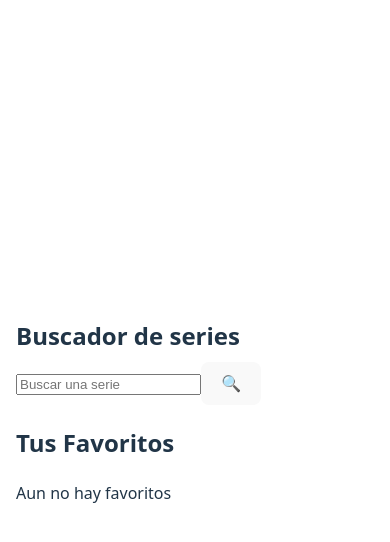
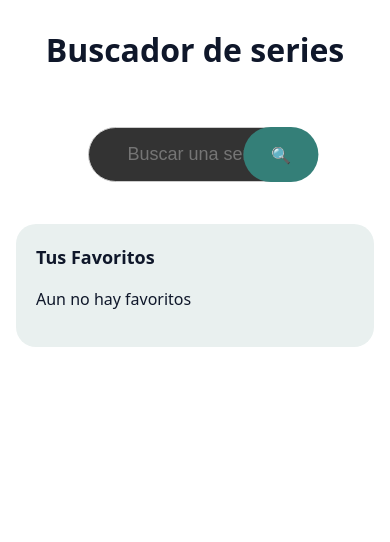
Before and after one commit to XLLAMAA/ProyectoParcial, a React (Vite) app in the folder ShowYSerie/: page / in a window 390 px wide. Shown: the top 542 px of the page. Built offline with nearby package versions, Linux system fonts and the light colour scheme.

Commit message:
Feat: Es un css provisional, pero por lo menos ya tengo la estructura, tengo que seguir quitando, cambiando y arreglando alguna cosa

```diff
--- a/ShowYSerie/src/App.css
+++ b/ShowYSerie/src/App.css
@@ -1,24 +1,120 @@
-/* src/App.css */
+/* ============ BASE ============ */
+* { box-sizing: border-box; }
+html, body, #root { min-height: 100%; width: 100%; }
+body { margin: 0; background: #ffffff; color: #0f172a; font-family: system-ui, Segoe UI, Roboto, Arial, sans-serif; }
 
-/* Contenedor principal */
-.app {
-  max-width: 1000px;
-  margin: 0 auto;
-  padding: 16px;
-  font-family: system-ui, -apple-system, Segoe UI, Roboto, Inter, sans-serif;
+/* Contenedor superior (padding global) */
+.app { padding: 2rem 1rem; }
+
+/* Título centrado */
+.app__title { margin: 0 0 1rem; font-size: 32px; font-weight: 800; text-align: center; }
+
+/* ============ SEARCHBAR (similar a .SearchBar de tu amigo) ============ */
+.sticky-wrap { position: sticky; top: 0; z-index: 10; padding: 12px 0 10px; background: linear-gradient(#fff, rgba(255,255,255,.9)); }
+.sticky-wrap form {
+  width: 60%; max-width: 60%; min-width: 60%;
+  margin: 2rem auto; display: flex; justify-content: center; position: relative;
+}
+.sticky-wrap input[type="text"]{
+  width: 100%; padding: 16px 20px; font-size: 18px; text-align: center;
+  border-radius: 999px; border: 1px solid #ccc; outline: none;
+  background: #333; color: #fff;
+}
+.sticky-wrap button[type="submit"]{
+  position: absolute; left: 90%; transform: translateX(-50%);
+  width: 35%; height: 100%; border: 0; border-radius: 999px;
+  background: #347f78; color: #fff; cursor: pointer;
+}
+.sticky-wrap button[type="submit"]:hover{ background: #23554f; }
+
+/* ============ LAYOUT (favoritos IZQ fijo | resultados DER) ============ */
+.layout{
+  width: 100%; max-width: 1280px; margin: 0 auto;
+  display: grid; grid-template-columns: 280px minmax(0,1fr); gap: 20px; align-items: start;
 }
 
-/* Título */
-.app__title {
-  margin: 0 0 12px 0;
-  font-size: 24px;
-  font-weight: 700;
+/* ============ FAVORITOS (equivalente a .FavoritesDiv) ============ */
+.favoritosList{
+  position: sticky; top: 20px;
+  width: 100%; background: #e9f0ef; border-radius: 20px; padding: 20px;
+  height: calc(100vh - 120px); overflow-y: auto;
+}
+.NameListFav{ margin: 0 0 10px; font-size: 18px; font-weight: 800; }
+.ListaFav{ display: flex; flex-direction: column; align-items: center; gap: 24px; }
+.ElementoFav{
+  width: 100%; display: flex; align-items: center; justify-content: space-between;
+  padding: 8px 10px; border-radius: 12px; background: #fff; border: 1px solid #e5e7eb;
+}
+.BotonAbrirFav{
+  display: inline-flex; align-items: center; gap: 10px; background: transparent; border: 0; cursor: pointer; color: #0f172a; font-weight: 700;
+}
+.FotoSerieFav{ width: 36px; height: 36px; object-fit: cover; border-radius: 6px; background: #0f172a; }
+.NombreSerieFav{ font-size: 14px; }
+.RankingSerieFav{ font-size: 13px; color: #6b7280; }
+.EliminarDeFav{
+  background: #ffe6e6; border: 1px solid #ffb3b3; color: #b30000;
+  padding: 6px 10px; border-radius: 10px; cursor: pointer; font-weight: 700;
 }
 
-/* Grid responsive para las tarjetas ShowSerie */
-.grid {
-  display: grid;
-  grid-template-columns: repeat(auto-fill, minmax(220px, 1fr));
-  gap: 12px;
-  margin-top: 12px;
+/* ============ RESULTADOS (equivalente a .ResultsDiv/.SeriesList) ============ */
+.results-panel{
+  position: relative; margin-left: 0; padding: 20px; width: 100%; box-sizing: border-box;
+  background: #e9f0ef; border-radius: 14px;
 }
+.grid{
+  display: grid; grid-template-columns: repeat(4, 1fr);
+  gap: 15px; background: #347f78; padding: 32px; border-radius: 16px;
+}
+
+/* Tarjeta ShowSerie dentro del grid (equivalente a .SerieCard) */
+.grid > div{
+  background: #fff; border-radius: 16px; overflow: hidden;
+  border: 1px solid #e5e7eb; box-shadow: 0 8px 18px rgba(0,0,0,.06);
+}
+.ImgSerie{
+  width: 100%; height: 280px; object-fit: cover; background: #0f172a; transition: transform .2s ease;
+}
+.ImgSerie:hover{ transform: scale(1.05); cursor: pointer; }
+.TituloSerie{ margin: 10px 12px 4px; font-size: 16px; font-weight: 800; color: #0f172a; }
+.LengSerie, .RankingSerie{ margin: 0 12px 8px; font-size: 14px; color: #6b7280; }
+.BotonesSerie{ display: flex; gap: 8px; padding: 0 12px 12px; }
+.BotonesSerie button{
+  border: 0; border-radius: 8px; padding: 8px 10px; font-weight: 700; color: #fff; cursor: pointer;
+}
+.BotonesSerie button:first-child{ background: #23554f; }  /* Detalles */
+.BotonesSerie button:last-child{  background: #f59e0b; } /* Favoritos */
+
+/* Mensaje de no resultados (tu clase no-results) */
+.no-results{ margin: 0; padding: 12px; color: #0f172a; background: #fff; border-radius: 10px; }
+
+/* ============ MODAL (equivalente a .SeriesModal/.ModalContainer) ============ */
+.fondoModal{
+  position: fixed; inset: 0; background: rgba(0,0,0,.55);
+  display: flex; justify-content: center; align-items: center; z-index: 100; padding: 20px;
+}
+.cartaModal{
+  background: #e9f0ef; padding: 20px; width: 900px; max-width: 100%;
+  max-height: 80vh; overflow-y: auto; border-radius: 16px; border: 1px solid #dbe2ea;
+  display: grid; grid-template-columns: 360px 1fr; gap: 16px; position: relative;
+}
+.cerrarModal{
+  position: absolute; right: 10px; top: 8px; border: 0; background: transparent; font-size: 22px; cursor: pointer; color: #0f172a;
+}
+.imagenModal{ width: 100%; height: 420px; object-fit: cover; border-radius: 12px; background: #0f172a; }
+.contenidoModal{ padding: 0 10px; }
+.tituloModal{ margin: 0 0 6px; font-size: 22px; font-weight: 800; color: #0f172a; }
+.ratingModal, .generoModal{ margin: 0 0 8px; color: #6b7280; }
+
+@media (max-width: 1200px){
+  .grid{ grid-template-columns: repeat(3, 1fr); }
+}
+@media (max-width: 900px){
+  .layout{ grid-template-columns: 1fr; }
+  .favoritosList{ position: static; height: auto; }
+  .grid{ grid-template-columns: repeat(2, 1fr); }
+}
+@media (max-width: 640px){
+  .grid{ grid-template-columns: 1fr; }
+  .imagenModal{ height: 280px; }
+  .cartaModal{ grid-template-columns: 1fr; }
+}
```
